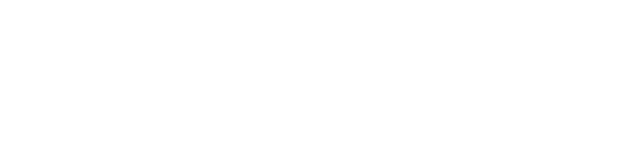
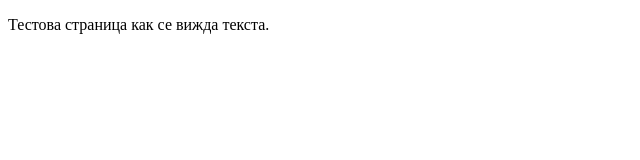
Before and after one commit to GameMakerDev/Website, a plain HTML site: page index.html in a window 1280 px wide. Shown: the whole page, without its empty margins (0-640 px from the left). Drawn offline with Linux system fonts and the light colour scheme.

Commit message:
Update index.html

```diff
--- a/index.html
+++ b/index.html
@@ -6,6 +6,6 @@
 	<title>Test Page</title>
 </head>
 <body>
-
+<p>Тестова страница как се вижда текста.</p>
 </body>
 </html>
```
